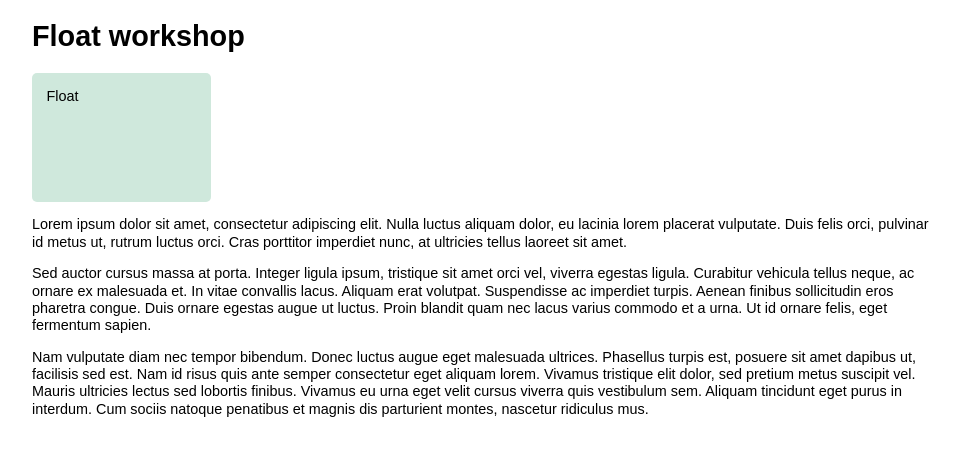
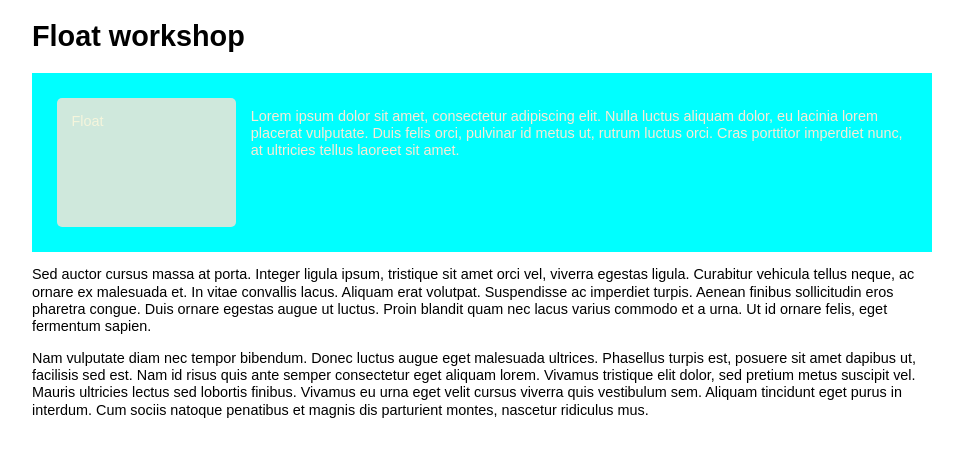
Before and after one commit to zamdavis/Taller-18-Float-Workshop, a plain HTML site: page index.html in a window 1280 px wide. Shown: the whole page, without its empty margins (158-1121 px from the left). Drawn offline with Linux system fonts and the light colour scheme.

Commit message:
CSS Float workshop

```diff
--- a/index.html
+++ b/index.html
@@ -10,13 +10,17 @@
 <body>
   <h1>Float workshop</h1>
 
-  <div class="box">Float</div>
+  <div class="wrapper">
+    <div class="box">Float</div>
 
-  <p>
-    Lorem ipsum dolor sit amet, consectetur adipiscing elit. Nulla luctus aliquam dolor, eu lacinia lorem placerat vulputate. Duis felis orci, pulvinar id metus ut, rutrum luctus orci. Cras porttitor imperdiet nunc, at ultricies tellus laoreet sit amet.
-  </p>
+    <p class="special">
+      Lorem ipsum dolor sit amet, consectetur adipiscing elit. Nulla luctus aliquam dolor, eu lacinia lorem placerat vulputate. Duis felis orci, pulvinar id metus ut, rutrum luctus orci. Cras porttitor imperdiet nunc, at ultricies tellus laoreet sit amet.
+    </p>
+  </div>
 
-  <p>
+
+
+  <p class="cleared">
     Sed auctor cursus massa at porta. Integer ligula ipsum, tristique sit amet orci vel, viverra egestas ligula. Curabitur vehicula tellus neque, ac ornare ex malesuada et. In vitae convallis lacus. Aliquam erat volutpat. Suspendisse ac imperdiet turpis. Aenean finibus sollicitudin eros pharetra congue. Duis ornare egestas augue ut luctus. Proin blandit quam nec lacus varius commodo et a urna. Ut id ornare felis, eget fermentum sapien.
   </p>
 
--- a/style.css
+++ b/style.css
@@ -11,4 +11,42 @@ body {
   border-radius: 5px;
   background-color: rgb(207,232,220);
   padding: 1em;
+  float:left;
+  margin: 15px;
+
 }
+
+.special{
+  background-color: aqua;
+  padding: 10px;
+  color: antiquewhite;
+}
+
+.cleared {
+  /*clear: left;*/
+}
+
+.wrapper{
+  background-color: aqua;
+  padding: 10px;
+  color: beige;
+}
+
+/* clearfix
+.wrapper::after{
+  content: '';
+  clear:both;
+  display: block;
+} */
+
+/* overflow fix
+.wrapper{
+  overflow: auto;
+}
+
+*/
+
+/*display: flow-root */
+.wrapper{
+  display: flow-root;
+}
```
